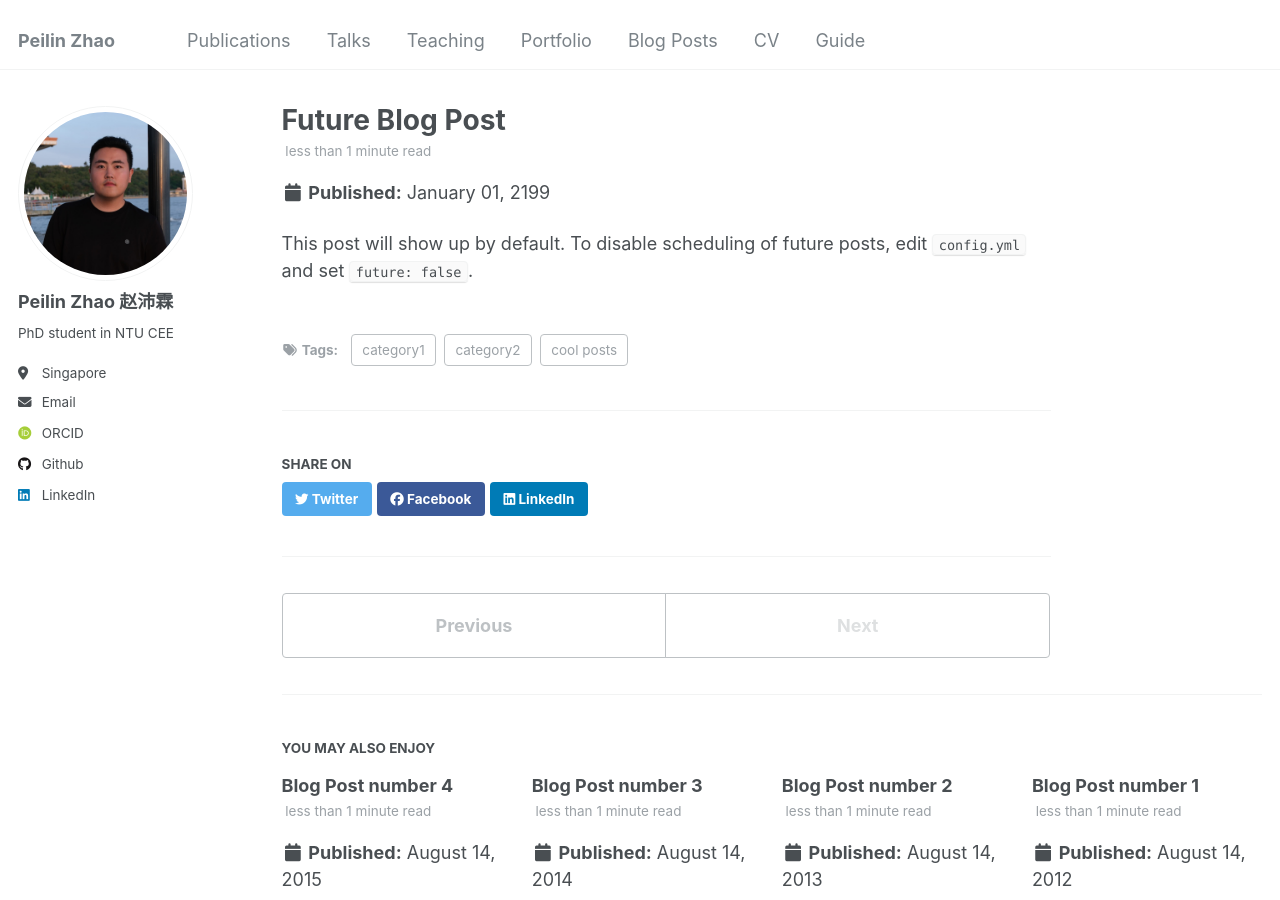
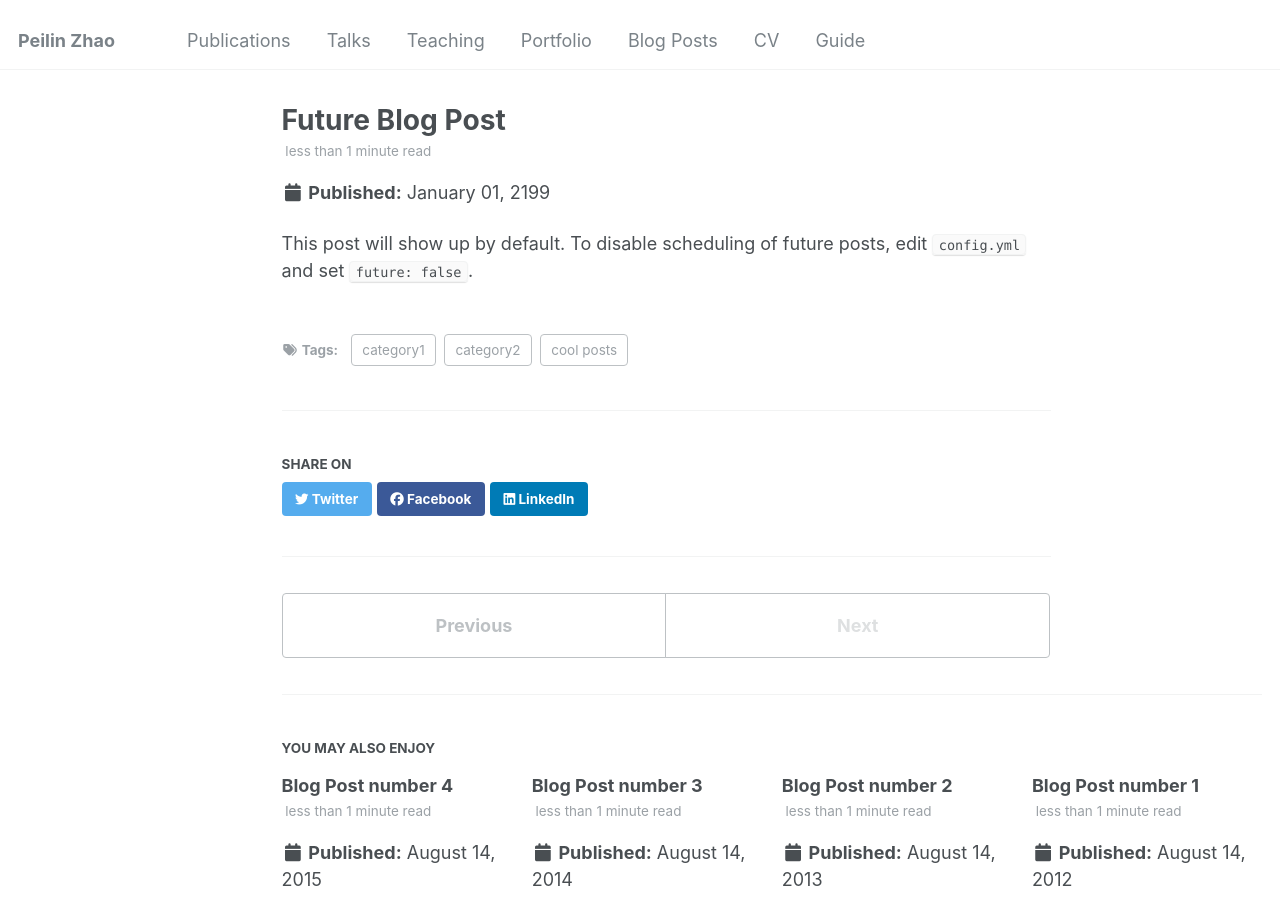
Before and after one commit to Jerry-zpl/Jerry-zpl.github.io, a Jekyll site: the page built from _posts/2199-01-01-future-post.md, in a window 1280 px wide and 900 px high. Built offline with Jekyll 4.4.1, drawn with Linux system fonts in a browser that asks for light colours; some web fonts are replaced; part of the change alters nothing that is shown.

```diff
--- a/_config.yml
+++ b/_config.yml
@@ -213,16 +213,16 @@ kramdown:
 # These settings control the types of collections used by the template
 collections:
   teaching:
-    output: true
+    output: false
     permalink: /:collection/:path/
   publications:
-    output: true
+    output: false
     permalink: /:collection/:path/
   portfolio:
-    output: true
+    output: false
     permalink: /:collection/:path/
   talks:
-    output: true
+    output: false
     permalink: /:collection/:path/
 
 
@@ -234,7 +234,7 @@ defaults:
       type: posts
     values:
       layout: single
-      author_profile: true
+      author_profile: false
       read_time: true
       comments: true
       share: true
@@ -252,7 +252,7 @@ defaults:
       type: teaching
     values:
       layout: single
-      author_profile: true
+      author_profile: false
       share: true
       comments: true
   # _publications
@@ -261,7 +261,7 @@ defaults:
       type: publications
     values:
       layout: single
-      author_profile: true
+      author_profile: false
       share: true
       comments: true
   # _portfolio
@@ -270,7 +270,7 @@ defaults:
       type: portfolio
     values:
       layout: single
-      author_profile: true
+      author_profile: false
       share: true
       comment: true
   # _talks
@@ -279,7 +279,7 @@ defaults:
       type: talks
     values:
       layout: talk
-      author_profile: true
+      author_profile: false
       share: true
 
 
```
